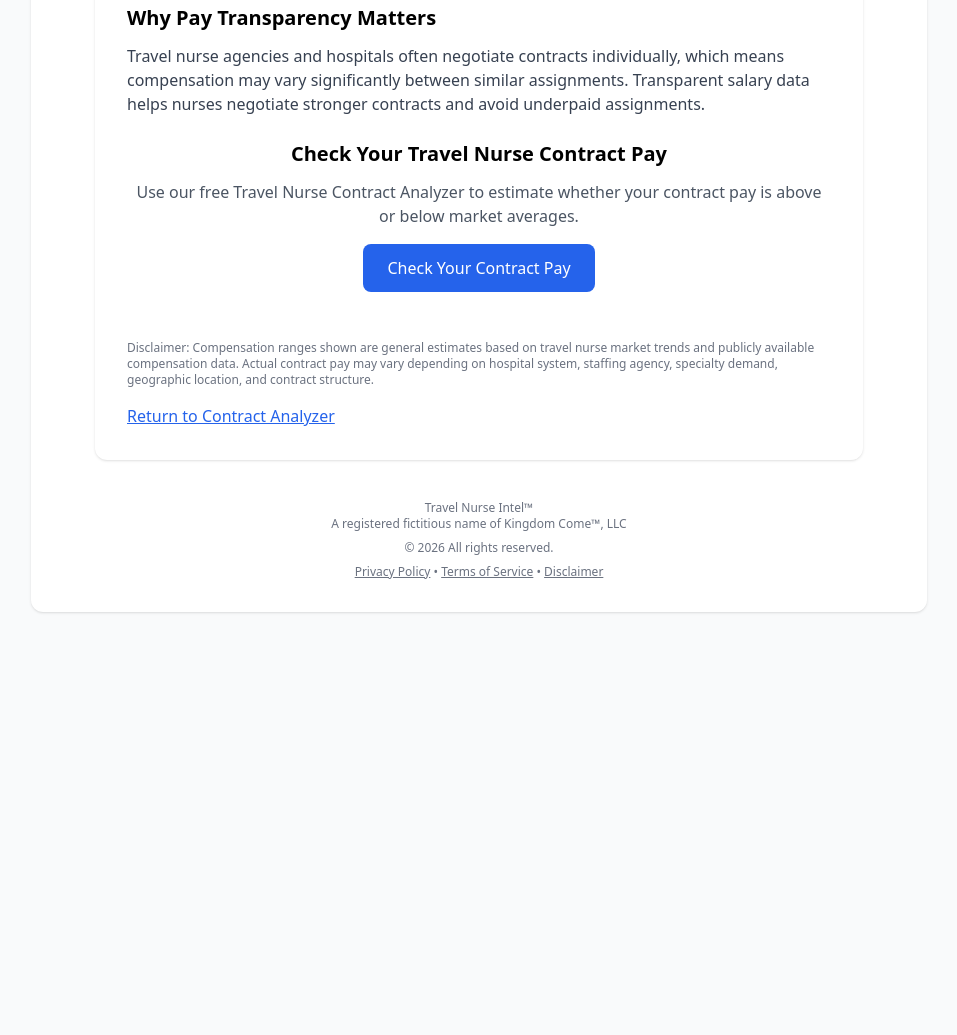
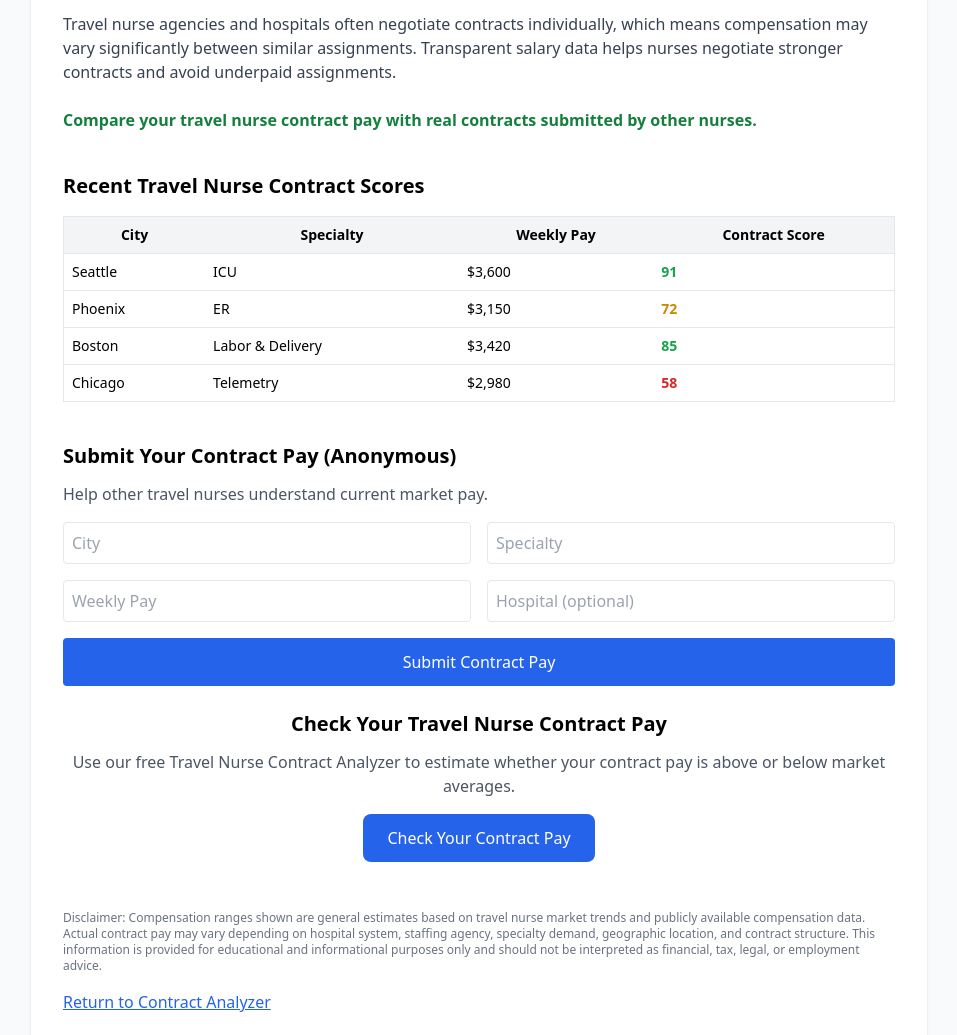
Before and after one commit to TravelNurseIntel/travel-nurse-intel, a plain HTML site: page travel-nurse-pay-transparency.html in a window 1280 px wide. Shown: the part 413-1448 px from the top of the page, without its empty margins (161-1118 px from the left). Before the commit the page ends 1049 px from the top, so only its background shows below. Drawn offline with nearby package versions, Linux system fonts and the light colour scheme.

Commit message:
Update travel-nurse-pay-transparency.html
Updated code.

```diff
--- a/travel-nurse-pay-transparency.html
+++ b/travel-nurse-pay-transparency.html
@@ -46,9 +46,9 @@ Tax Guide
 </div>
 </div>
 
+<!-- PAGE CONTENT -->
+
 <div class="max-w-4xl mx-auto bg-white p-8 rounded-xl shadow">
-
-<div class="max-w-3xl mx-auto bg-white p-8 rounded-xl shadow">
 
 <h1 class="text-3xl font-bold mb-4">
 Travel Nurse Pay Transparency (2026)
@@ -63,9 +63,11 @@ Typical Travel Nurse Weekly Pay Ranges
 </h2>
 
 <ul class="list-disc ml-6 text-gray-700 mb-6">
+
 <li>$2,600 – $3,000/week (average contracts)</li>
 <li>$3,000 – $3,500/week (high-demand regions)</li>
 <li>$3,500 – $4,000+/week (critical shortage specialties)</li>
+
 </ul>
 
 <h2 class="text-xl font-bold mb-3">
@@ -75,6 +77,85 @@ Why Pay Transparency Matters
 <p class="text-gray-700 mb-6">
 Travel nurse agencies and hospitals often negotiate contracts individually, which means compensation may vary significantly between similar assignments. Transparent salary data helps nurses negotiate stronger contracts and avoid underpaid assignments.
 </p>
+
+<!-- VIRAL FEATURE INTRO -->
+
+<p class="text-green-700 font-semibold mb-6">
+Compare your travel nurse contract pay with real contracts submitted by other nurses.
+</p>
+
+<!-- RECENT CONTRACT SCORES -->
+
+<h2 class="text-xl font-bold mt-10 mb-4">
+Recent Travel Nurse Contract Scores
+</h2>
+
+<table class="w-full border text-sm mb-8">
+
+<tr class="border-b bg-gray-100">
+<th class="p-2">City</th>
+<th class="p-2">Specialty</th>
+<th class="p-2">Weekly Pay</th>
+<th class="p-2">Contract Score</th>
+</tr>
+
+<tr class="border-b">
+<td class="p-2">Seattle</td>
+<td class="p-2">ICU</td>
+<td class="p-2">$3,600</td>
+<td class="p-2 text-green-600 font-semibold">91</td>
+</tr>
+
+<tr class="border-b">
+<td class="p-2">Phoenix</td>
+<td class="p-2">ER</td>
+<td class="p-2">$3,150</td>
+<td class="p-2 text-yellow-600 font-semibold">72</td>
+</tr>
+
+<tr class="border-b">
+<td class="p-2">Boston</td>
+<td class="p-2">Labor & Delivery</td>
+<td class="p-2">$3,420</td>
+<td class="p-2 text-green-600 font-semibold">85</td>
+</tr>
+
+<tr class="border-b">
+<td class="p-2">Chicago</td>
+<td class="p-2">Telemetry</td>
+<td class="p-2">$2,980</td>
+<td class="p-2 text-red-600 font-semibold">58</td>
+</tr>
+
+</table>
+
+<!-- SUBMIT CONTRACT FORM -->
+
+<h2 class="text-xl font-bold mt-10 mb-3">
+Submit Your Contract Pay (Anonymous)
+</h2>
+
+<p class="text-gray-600 mb-4">
+Help other travel nurses understand current market pay.
+</p>
+
+<form class="grid grid-cols-2 gap-4 mb-6">
+
+<input type="text" placeholder="City" class="p-2 border rounded">
+
+<input type="text" placeholder="Specialty" class="p-2 border rounded">
+
+<input type="number" placeholder="Weekly Pay" class="p-2 border rounded">
+
+<input type="text" placeholder="Hospital (optional)" class="p-2 border rounded">
+
+<button class="col-span-2 bg-blue-600 text-white p-3 rounded">
+Submit Contract Pay
+</button>
+
+</form>
+
+<!-- CONTRACT ANALYZER CTA -->
 
 <div class="text-center">
 
@@ -92,8 +173,10 @@ Check Your Contract Pay
 
 </div>
 
+<!-- DISCLAIMER -->
+
 <p class="text-xs text-gray-500 mt-6">
-Disclaimer: Compensation ranges shown are general estimates based on travel nurse market trends and publicly available compensation data. Actual contract pay may vary depending on hospital system, staffing agency, specialty demand, geographic location, and contract structure.
+Disclaimer: Compensation ranges shown are general estimates based on travel nurse market trends and publicly available compensation data. Actual contract pay may vary depending on hospital system, staffing agency, specialty demand, geographic location, and contract structure. This information is provided for educational and informational purposes only and should not be interpreted as financial, tax, legal, or employment advice.
 </p>
 
 <p class="mt-4">
@@ -103,6 +186,8 @@ Return to Contract Analyzer
 </p>
 
 </div>
+
+<!-- FOOTER -->
 
 <footer class="text-center text-xs text-gray-500 mt-10">
 
```
